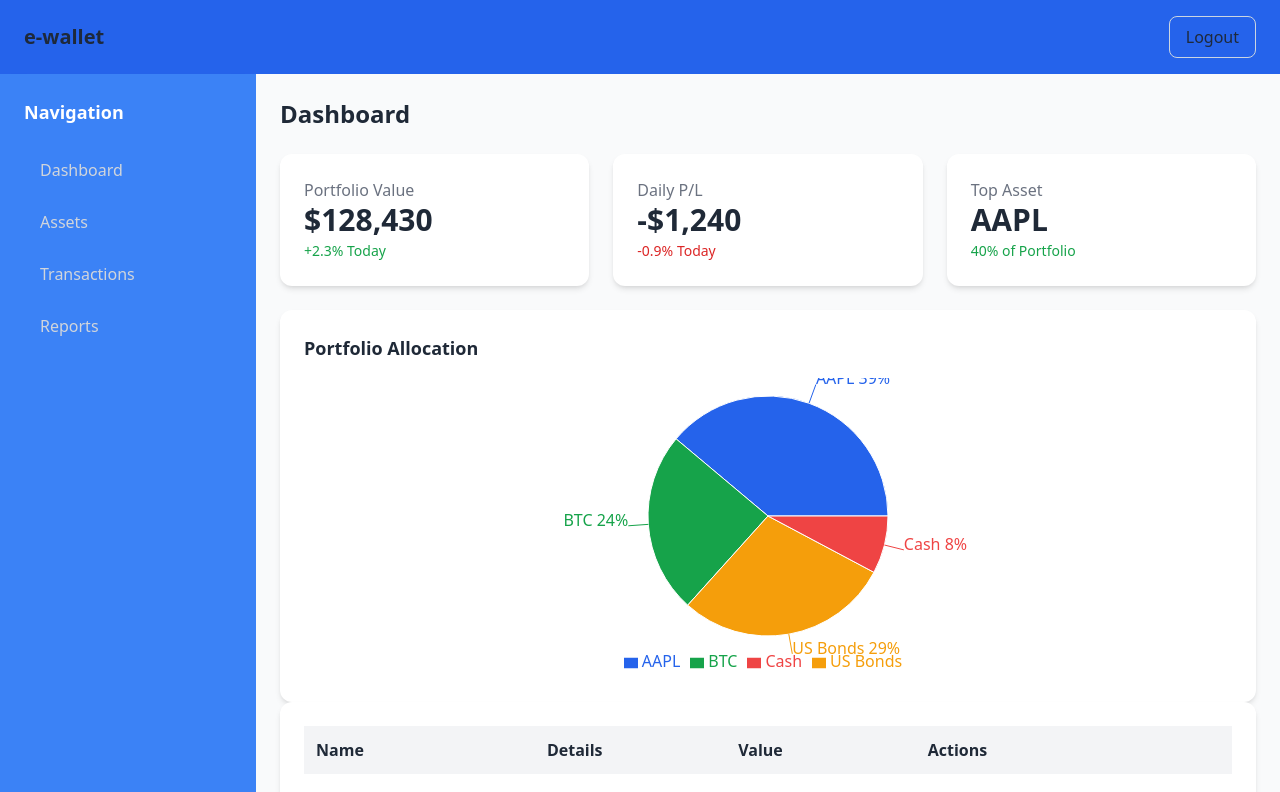
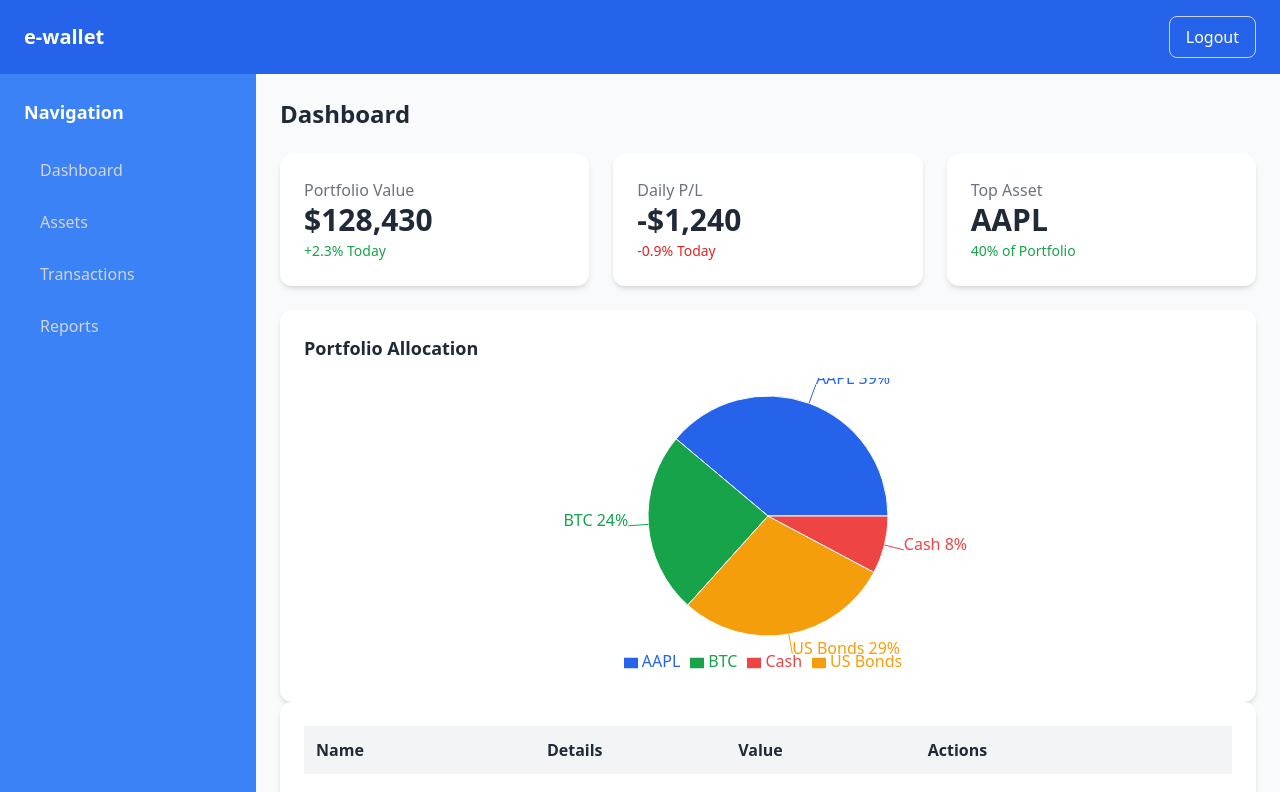
Before and after one commit to ruwanliyanage123/e-wallet-app, a React (Create React App) app: page / in a window 1280 px wide. Shown: the top 792 px of the page. Built offline with nearby package versions, Linux system fonts and the light colour scheme.

Commit message:
add modidication for colors

```diff
--- a/src/components/Navbar.jsx
+++ b/src/components/Navbar.jsx
@@ -1,9 +1,9 @@
 export default function Navbar() {
     return (
         <nav className="bg-blue-600 shadow-md px-6 py-4 flex justify-between items-center">
-            <h1 className="text-xl font-bold text-slate-800">e-wallet</h1>
+            <h1 className="text-xl font-bold text-white">e-wallet</h1>
             <div className="space-x-4">
-                <button className="px-4 py-2 border border-slate-300 text-slate-800 font-medium rounded-lg hover:bg-slate-100 transition">
+                <button className="px-4 py-2 border border-slate-300 text-white font-medium rounded-lg hover:bg-blue-700 transition">
                     Logout
                 </button>
             </div>
--- a/src/components/Sidebar.jsx
+++ b/src/components/Sidebar.jsx
@@ -8,7 +8,7 @@ export default function Sidebar({ setPage }) {
                         <li key={item}>
                             <button
                                 onClick={() => setPage(item)}
-                                className="w-full text-left px-4 py-2 rounded-lg font-medium text-gray-300 hover:bg-slate-700 hover:text-white transition"
+                                className="w-full text-left px-4 py-2 rounded-lg font-medium text-gray-300 hover:bg-blue-600 hover:text-white transition"
                             >
                                 {item}
                             </button>
```
